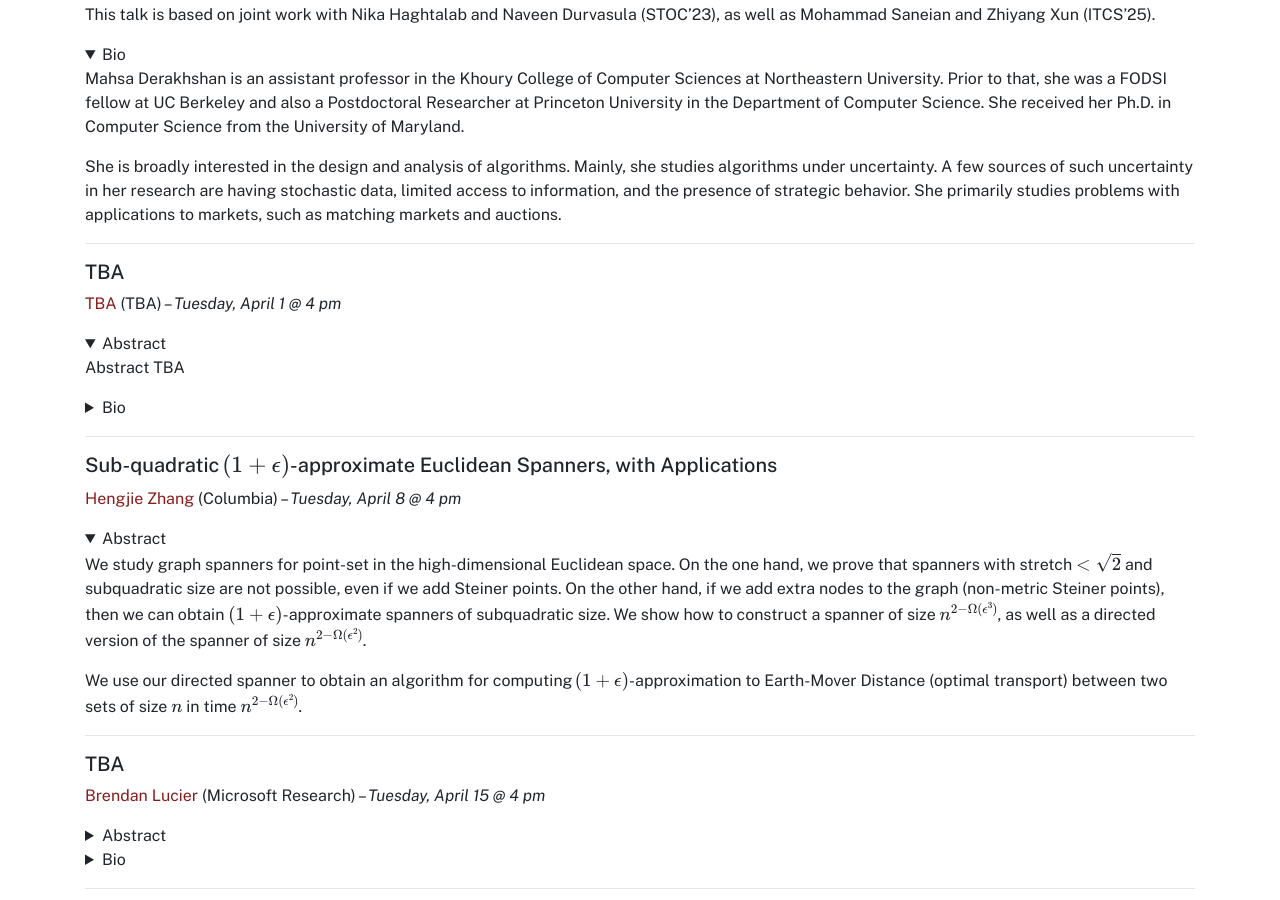
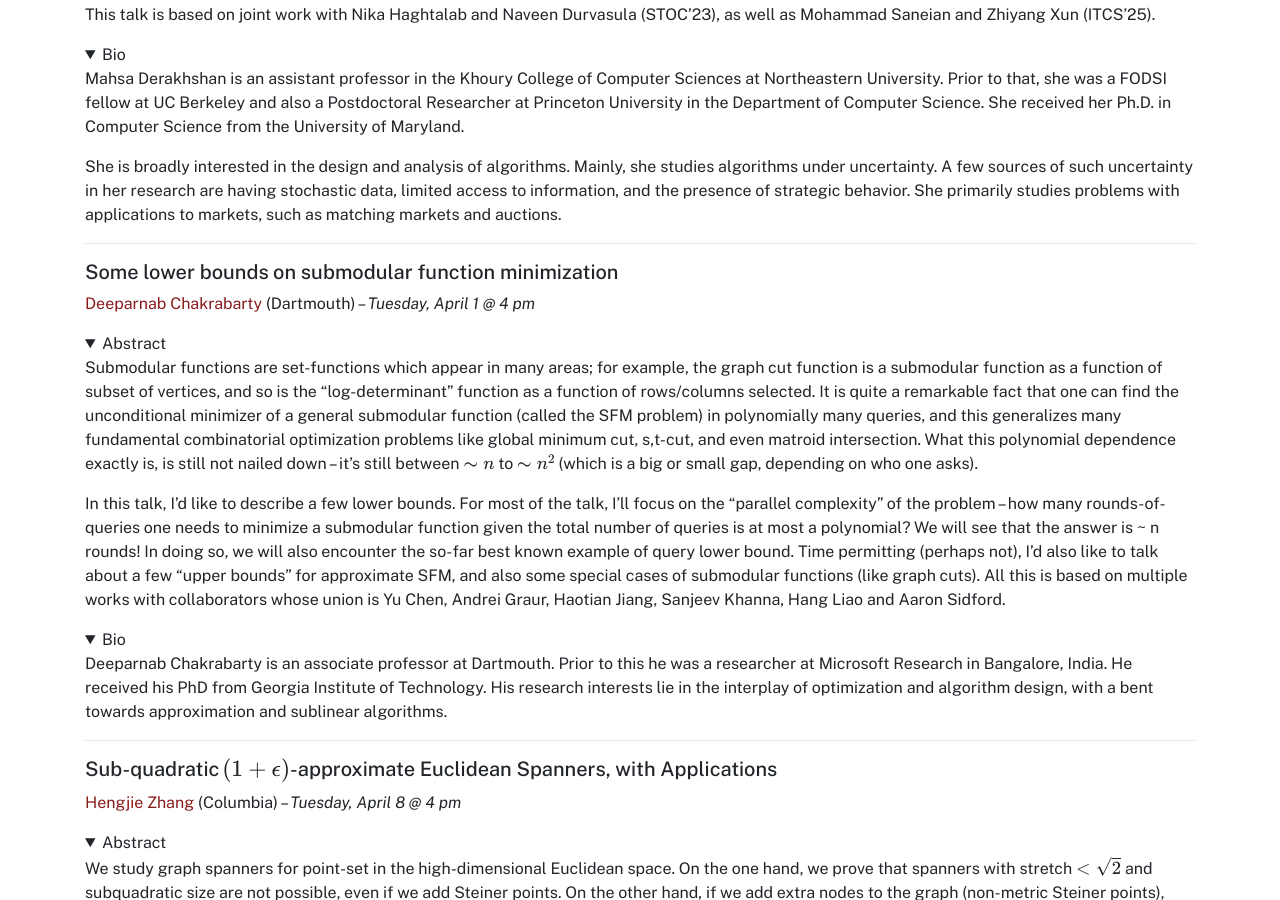
Before and after one commit to umass-theory/umass-theory.github.io, a Jekyll site: the page built from seminar.md, in a window 1280 px wide and 900 px high, scrolled down 1957 px. Built offline with Jekyll 4.4.1, drawn with Linux system fonts in a browser that asks for light colours.

Commit message:
Update seminar.md

```diff
--- a/seminar.md
+++ b/seminar.md
@@ -168,19 +168,22 @@
 
 <hr>
 
-##### TBA
+##### Some lower bounds on submodular function minimization
 
-[TBA](TBA) (TBA) --  *Tuesday, April 1 @ 4 pm*
+[Deeparnab Chakrabarty](https://www.cs.dartmouth.edu/~deepc/) (Dartmouth) -- *Tuesday, April 1 @ 4 pm*
 <details markdown="1" open='1'>
 <summary>Abstract</summary>
 
-Abstract TBA
+Submodular functions are set-functions which appear in many areas; for example, the graph cut function is a submodular function as a function of subset of vertices, and so is the “log-determinant” function as a function of rows/columns selected. It is quite a remarkable fact that one can find the unconditional minimizer of a general submodular function (called the SFM problem) in polynomially many queries, and this generalizes many fundamental combinatorial optimization problems like global minimum cut, s,t-cut, and even matroid intersection. What this polynomial dependence exactly is, is still not nailed down – it’s still between $$\thicksim n$$ to $$\thicksim n^2$$ (which is a big or small gap, depending on who one asks).
+
+In this talk, I’d like to describe a few lower bounds. For most of the talk, I’ll focus on the “parallel complexity” of the problem – how many rounds-of-queries one needs to minimize a submodular function given the total number of queries is at most a polynomial? We will see that the answer is ~ n rounds! In doing so, we will also encounter the so-far best known example of query lower bound. Time permitting (perhaps not), I’d also like to talk about a few “upper bounds” for approximate SFM, and also some special cases of submodular functions (like graph cuts).
+All this is based on multiple works with collaborators whose union is Yu Chen, Andrei Graur, Haotian Jiang, Sanjeev Khanna, Hang Liao and Aaron Sidford.
 
 </details>
-<details markdown="1">
+<details markdown="1" open='1'>
 <summary>Bio</summary>
 
-Bio TBA
+Deeparnab Chakrabarty is an associate professor at Dartmouth. Prior to this he was a researcher at Microsoft Research in Bangalore, India. He received his PhD from Georgia Institute of Technology. His research interests lie in the interplay of optimization and algorithm design, with a bent towards approximation and sublinear algorithms.
 
 </details>
 
```
